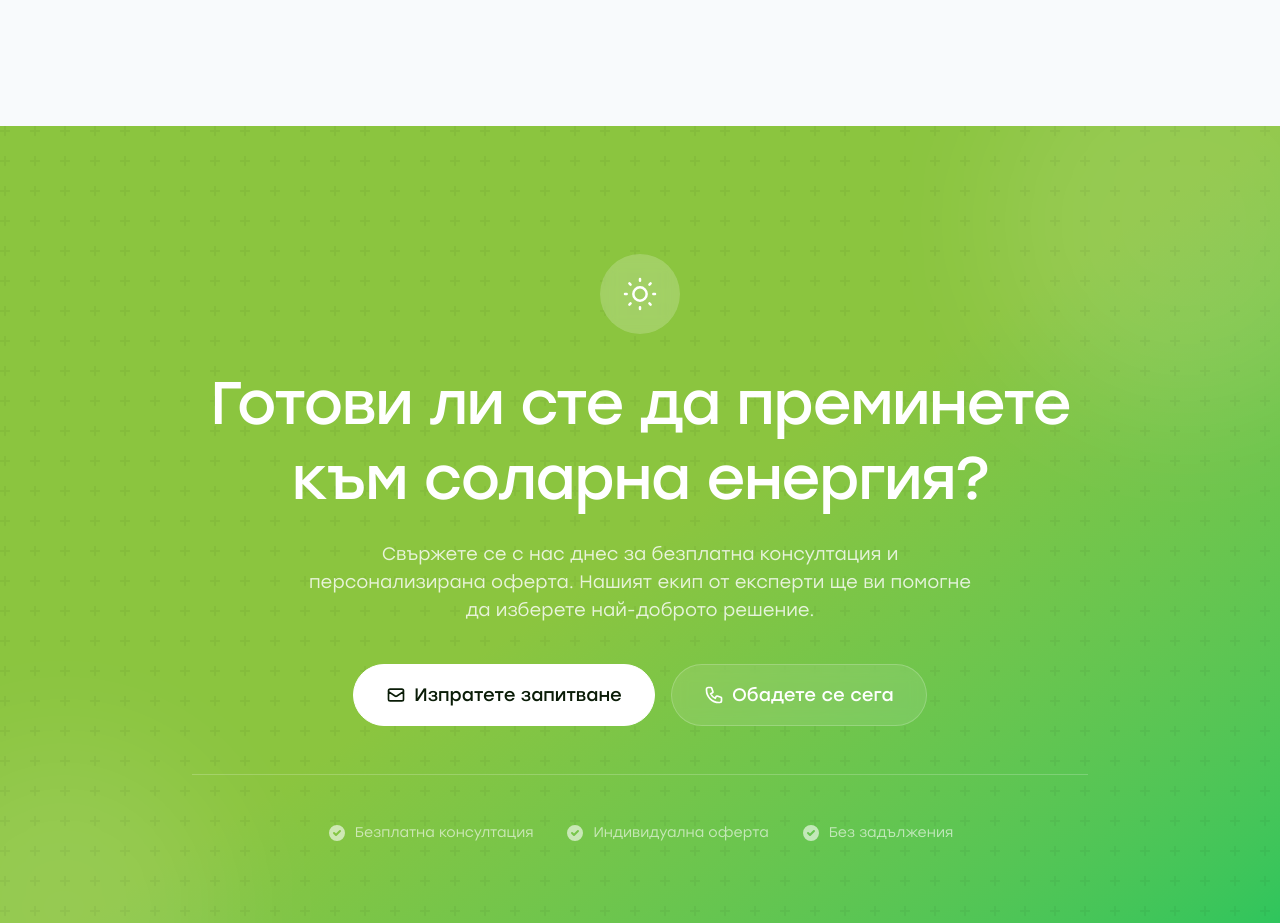
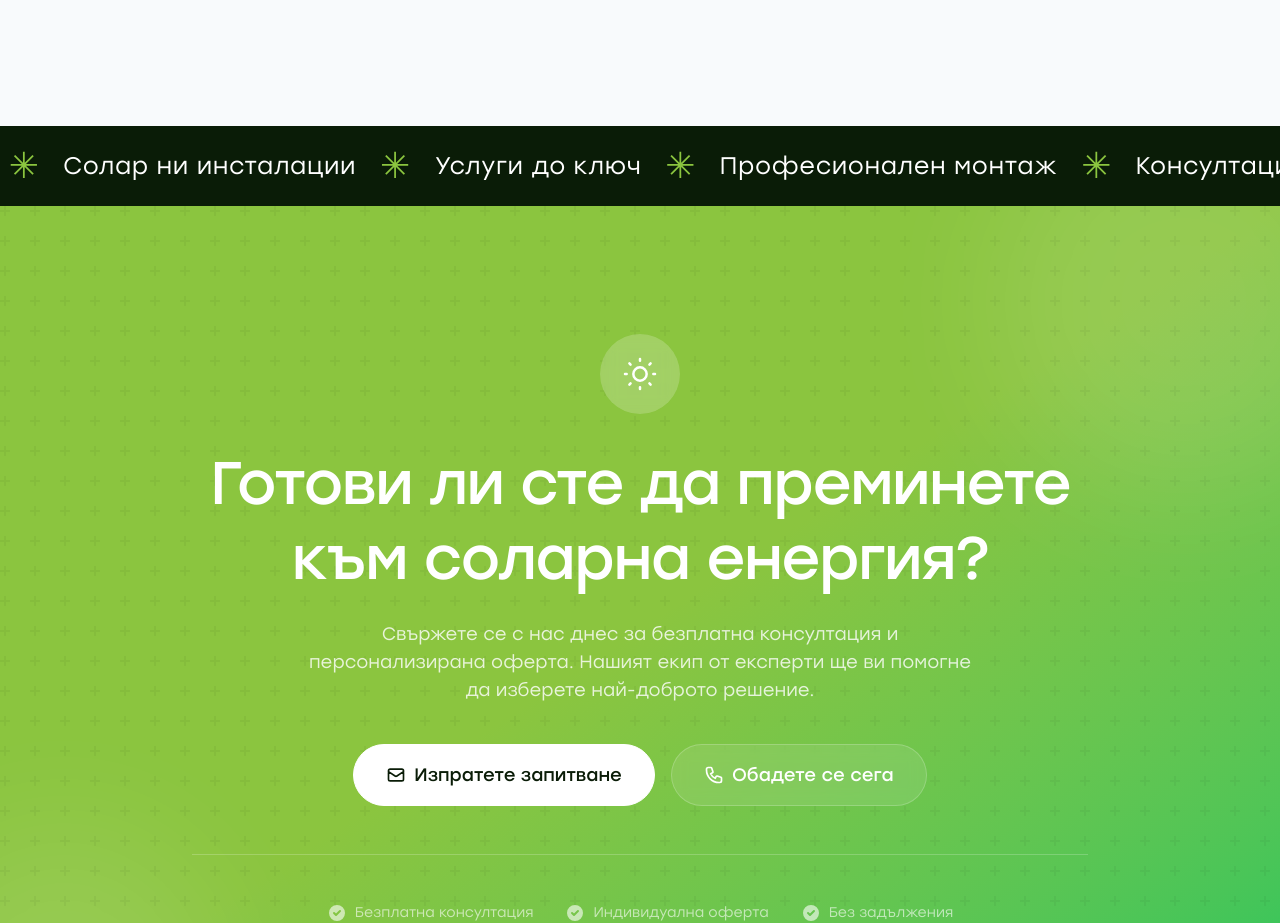
Before and after one commit to mpittas/vscs-strapi, a Next.js app: page / in a window 1280 px wide. Shown: the part 5627-6550 px from the top of the page. Built offline with nearby package versions, Linux system fonts and the light colour scheme.

Commit message:
Create Marquee section

```diff
--- a/src/app/globals.css
+++ b/src/app/globals.css
@@ -145,3 +145,26 @@
   margin: 0 auto;
   padding: 0 1.5rem;
 }
+
+/* ===== Marquee Animation ===== */
+
+@keyframes marquee {
+  0% {
+    transform: translateX(0);
+  }
+  100% {
+    transform: translateX(-100%);
+  }
+}
+
+.animate-marquee {
+  animation: marquee 30s linear infinite;
+}
+
+.animate-marquee-slow {
+  animation: marquee 45s linear infinite;
+}
+
+.animate-marquee-fast {
+  animation: marquee 20s linear infinite;
+}
--- a/src/app/page.tsx
+++ b/src/app/page.tsx
@@ -8,6 +8,7 @@ import {
   OurServices,
   ProjectsOverview,
   BlogOverview,
+  Marquee,
 } from "@/components/sections";
 
 export default function HomePage() {
@@ -19,7 +20,9 @@ export default function HomePage() {
       <OurServices />
       <ProjectsOverview />
       <WhyUs />
+
       <BlogOverview />
+      <Marquee />
       <CTA />
       <Contact />
     </>
--- /dev/null
+++ b/src/components/sections/Marquee.tsx
@@ -0,0 +1,82 @@
+"use client";
+
+import { cn } from "@/lib/utils";
+
+interface MarqueeProps {
+  className?: string;
+  speed?: "slow" | "normal" | "fast";
+}
+
+// Marquee items - these are the titles that will scroll
+const marqueeItems = [
+  "Инсталация",
+  "Възобовяема енергия",
+  "Солар ни инсталации",
+  "Услуги до ключ",
+  "Професионален монтаж",
+  "Консултации",
+  "Поддръжка",
+  "Гаранция",
+];
+
+// Asterisk separator component
+const AsteriskSeparator = () => (
+  <span className="mx-6 text-brand-green text-4xl font-light select-none">
+    ✳
+  </span>
+);
+
+export default function Marquee({ className, speed = "normal" }: MarqueeProps) {
+  // Speed classes for the animation
+  const speedClasses = {
+    slow: "animate-marquee-slow",
+    normal: "animate-marquee",
+    fast: "animate-marquee-fast",
+  };
+
+  // Render the list of items twice for seamless infinite scroll
+  const renderMarqueeItems = () => (
+    <>
+      {marqueeItems.map((item, index) => (
+        <span key={index} className="flex items-center whitespace-nowrap">
+          <span className="text-white text-xl md:text-2xl tracking-wide">
+            {item}
+          </span>
+          <AsteriskSeparator />
+        </span>
+      ))}
+    </>
+  );
+
+  return (
+    <section
+      className={cn(
+        "bg-dark-green py-5 overflow-hidden relative",
+        className
+      )}
+    >
+      {/* Marquee container */}
+      <div className="flex">
+        {/* First set - animates */}
+        <div
+          className={cn(
+            "flex items-center shrink-0",
+            speedClasses[speed]
+          )}
+        >
+          {renderMarqueeItems()}
+        </div>
+
+        {/* Duplicate set for seamless loop */}
+        <div
+          className={cn(
+            "flex items-center shrink-0",
+            speedClasses[speed]
+          )}
+        >
+          {renderMarqueeItems()}
+        </div>
+      </div>
+    </section>
+  );
+}
--- a/src/components/sections/index.ts
+++ b/src/components/sections/index.ts
@@ -9,3 +9,4 @@ export { default as AboutUs } from "./AboutUs";
 export { default as OurServices } from "./OurServices";
 export { default as ProjectsOverview } from "./ProjectsOverview";
 export { default as BlogOverview } from "./BlogOverview";
+export { default as Marquee } from "./Marquee";
```
